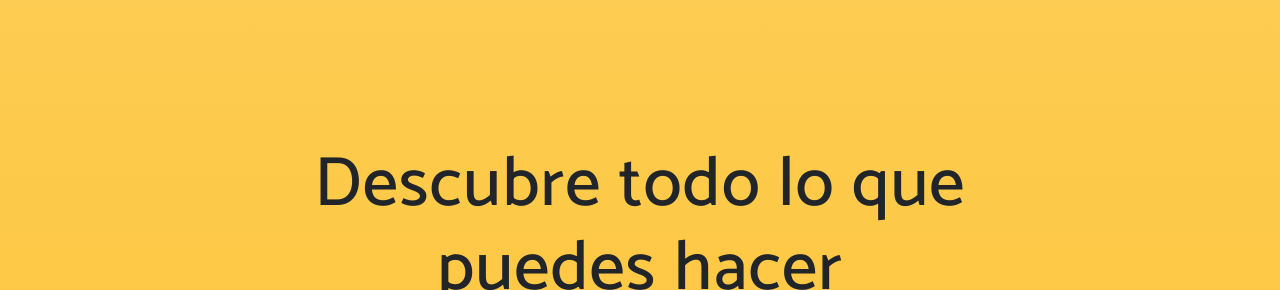
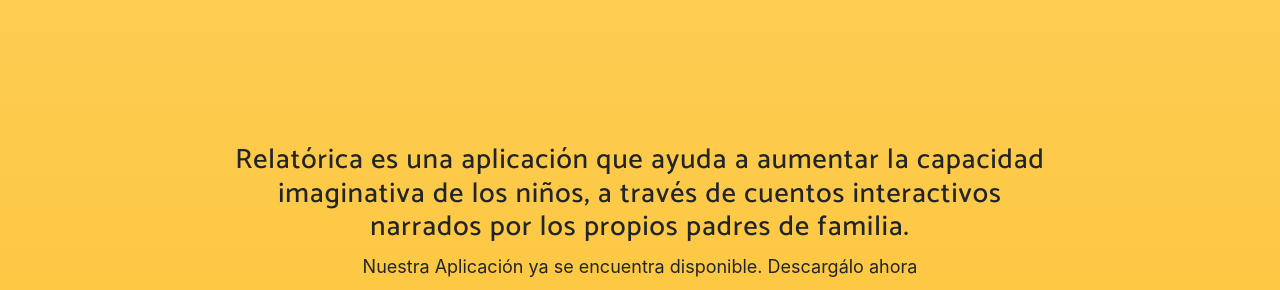
Before and after one commit to jamac1/Relatoric_landing, a website with bundled scripts: page index.html in a window 1280 px wide. Shown: the part 806-1096 px from the top of the page. Built offline with nearby package versions, Linux system fonts and the light colour scheme; a web font is replaced by a local one.

Commit message:
landing v1

```diff
--- a/index.html
+++ b/index.html
@@ -85,9 +85,9 @@
   <section class="download bg-primary text-center" id="download">
     <div class="container">
       <div class="row">
-        <div class="col-md-8 mx-auto">
-          <h2 class="section-heading">Descubre todo lo que puedes hacer</h2>
-          <p>Nuestra Aplicación ya se encuentra disponible. Descargalo ahora</p>
+        <div class="col-md-9 mx-auto">
+          <h3 class="section-heading">Relatórica es una aplicación que ayuda a aumentar la capacidad imaginativa de los niños, a través de cuentos interactivos narrados por los propios padres de familia.</h3>
+          <p>Nuestra Aplicación ya se encuentra disponible. Descarg&aacutelo ahora</p>
           <div class="badges">
             <a class="badge-link" href="#"><img src="img/google-play-badge.svg" alt=""></a>
             <a class="badge-link" href="#"><img src="img/app-store-badge.svg" alt=""></a>
```
